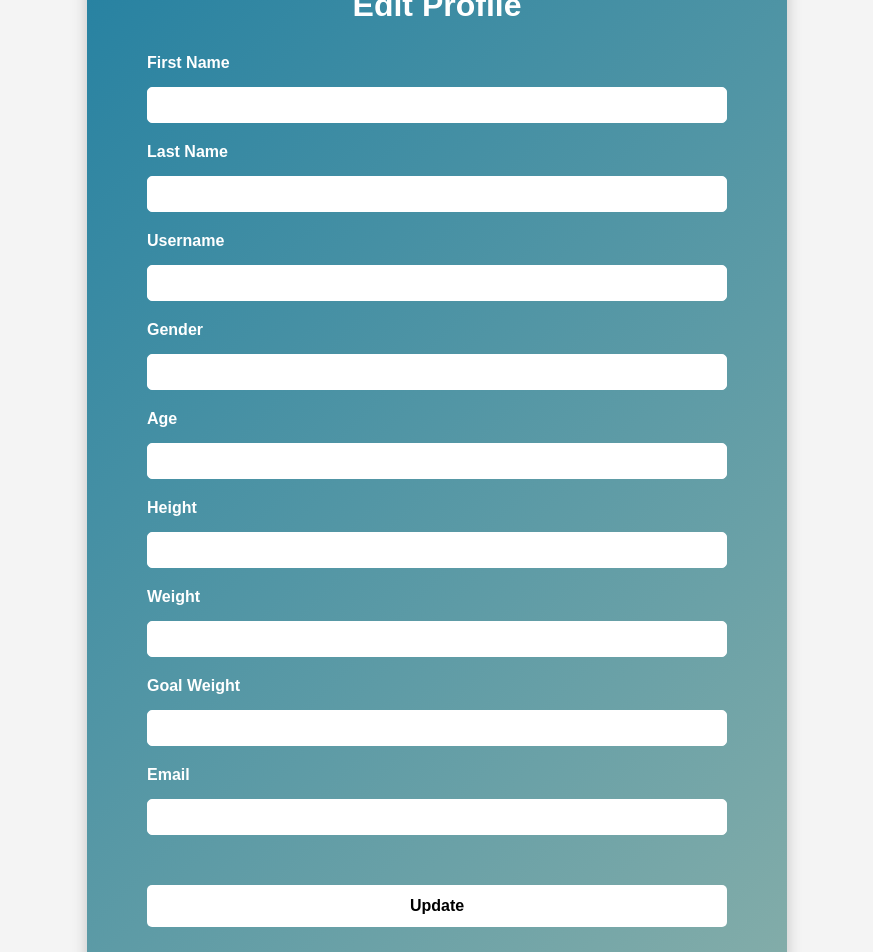
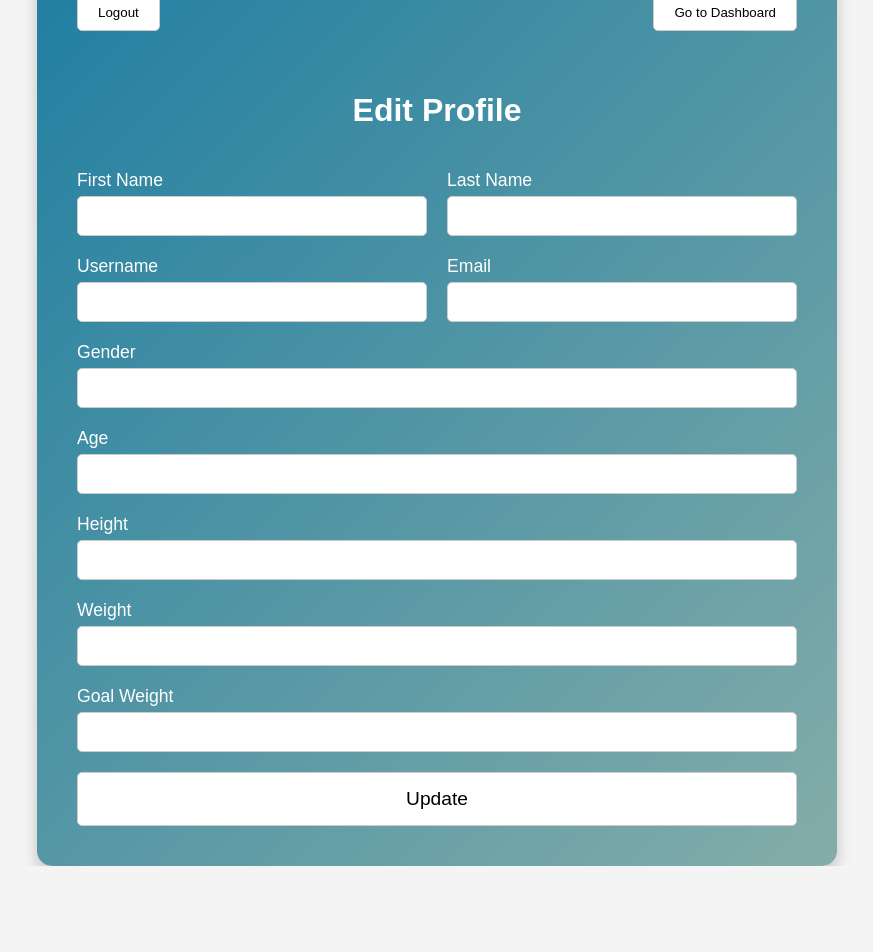
Before and after one commit to ZackAlaoui/COP4331_LargeProject, a React (Vite) app in the folder frontend/: page /editprofile in a window 1280 px wide. Shown: the top 952 px of the page, without its empty margins (203-1076 px from the left). After the commit the page ends 866 px from the top, so only its background shows below. Built offline with nearby package versions, Linux system fonts and the light colour scheme.

Commit message:
simran-design changes

```diff
--- a/frontend/src/components/EditProfile.css
+++ b/frontend/src/components/EditProfile.css
@@ -6,97 +6,81 @@ body {
   flex-direction: column;
   justify-content: center;
   align-items: center;
-  min-height: 100vh; /* Ensure body spans full viewport height */
+  min-height: 100vh;
   box-sizing: border-box;
-  padding: 20px 0; /* Add padding to prevent cutoff */
+  padding: 20px 0;
 }
 
 .containerEditProfile {
-  width: 700px; /* Adjusted width for a larger box */
-  padding: 60px; /* Increased padding for height */
+  width: 800px; /* Increased width for a wider box */
+  padding: 40px;
   border-radius: 15px;
-  background-image: linear-gradient(135deg, #1f7ea1, #84ada9);
+  background-image: linear-gradient(135deg, #1F7EA1, #84ada9);
   color: #fff;
   box-shadow: 0 8px 15px rgba(0, 0, 0, 0.2);
   margin-top: 20px;
   display: flex;
   flex-direction: column;
   box-sizing: border-box;
-  gap: 10px; /* Increased spacing between elements */
-  max-height: none; /* Removed height restriction */
+  gap: 20px;
 }
 
-/* Header buttons container */
 .headerButtons {
-  display: flex; /* Align buttons in a row */
-  justify-content: space-between; /* Distribute buttons evenly */
-  margin-bottom: 20px; /* Add spacing below buttons */
+  display: flex;
+  justify-content: space-between;
+  margin-bottom: 20px;
 }
 
-/* Buttons */
 .editProfileButton {
-  padding: 12px 20px;
-  font-size: 16px;
-  font-weight: bold;
-  color: #000;
-  background-color: white;
-  border: none;
+  padding: 10px 20px;
+  background-color: white; /* White background */
+  color: black; /* Black text */
+  border: 1px solid #ccc; /* Light border to define button shape */
+  cursor: pointer;
   border-radius: 5px;
-  cursor: pointer;
-  transition: all 0.3s;
 }
 
-.editProfileButton:hover {
-  background-color: #c7c7c7;
+.editProfile {
+  text-align: center;
+  font-size: 2rem;
 }
 
-/* Header */
-.editProfile {
-  font-size: 32px;
-  font-weight: bold;
-  text-align: center;
-  margin-bottom: 20px;
-  color: #fff;
+.inputGroup {
+  display: flex;
+  gap: 20px;
+  flex-wrap: wrap;
 }
 
-/* Labels */
-.editProfileLabel {
-  font-size: 16px;
-  font-weight: bold;
-  color: #fff;
-  margin-bottom: 5px;
-  display: block;
+.inputField {
+  flex: 1;
+  display: flex;
+  flex-direction: column;
 }
 
-/* Inputs */
-.editProfileInput {
-  width: 100%;
-  padding: 8px;
-  font-size: 16px;
-  border: 1px solid white;
-  border-radius: 5px;
-  box-sizing: border-box;
-  margin-bottom: 10px;
-  background-color: #fff;
-  color: #333;
+.editProfileLabel {
+  font-size: 1.1rem;
+  margin-bottom: 5px;
 }
 
-.editProfileInput:focus {
-  border-color: #2486a5;
-  outline: none;
-  box-shadow: 0 0 5px rgba(36, 134, 165, 0.5);
+.editProfileInput {
+  padding: 10px;
+  font-size: 1rem;
+  border: 1px solid #ccc;
+  border-radius: 5px;
 }
 
-/* Update button */
 .updateButton {
-  margin-top: 30px; /* Push Update button lower */
+  background-color: white; /* White background */
+  color: black; /* Black text */
+  width: 100%;
+  padding: 15px;
+  font-size: 1.2rem;
+  border: 1px solid #ccc; /* Light border */
 }
 
-/* Updated Message */
 .UpdateInfoSuccess {
-  font-size: 16px;
-  font-weight: bold;
   text-align: center;
-  color: white;
   margin-top: 10px;
+  color: green;
+  font-size: 1rem;
 }
--- a/frontend/src/components/EditProfile.tsx
+++ b/frontend/src/components/EditProfile.tsx
@@ -172,6 +172,9 @@ function EditProfile() {
         </button>
       </div>
       <h1 className="editProfile">Edit Profile</h1>
+
+      <div className="inputGroup">
+        <div className="inputField">
           <label className="editProfileLabel" htmlFor="FirstName">
             First Name
           </label>
@@ -182,6 +185,8 @@ function EditProfile() {
             value={firstName}
             onChange={(e) => setFirstName(e.target.value)}
           />
+        </div>
+        <div className="inputField">
           <label className="editProfileLabel" htmlFor="LastName">
             Last Name
           </label>
@@ -192,6 +197,11 @@ function EditProfile() {
             value={lastName}
             onChange={(e) => setLastName(e.target.value)}
           />
+        </div>
+      </div>
+
+      <div className="inputGroup">
+        <div className="inputField">
           <label className="editProfileLabel" htmlFor="UserName">
             Username
           </label>
@@ -202,6 +212,22 @@ function EditProfile() {
             value={userName}
             onChange={(e) => setUserName(e.target.value)}
           />
+        </div>
+        <div className="inputField">
+          <label className="editProfileLabel" htmlFor="Email">
+            Email
+          </label>
+          <input
+            className="editProfileInput"
+            type="email"
+            id="Email"
+            value={email}
+            onChange={(e) => setEmail(e.target.value)}
+          />
+        </div>
+      </div>
+
+      <div className="inputField">
         <label className="editProfileLabel" htmlFor="Gender">
           Gender
         </label>
@@ -212,6 +238,9 @@ function EditProfile() {
           value={gender}
           onChange={(e) => setGender(e.target.value)}
         />
+      </div>
+
+      <div className="inputField">
         <label className="editProfileLabel" htmlFor="Age">
           Age
         </label>
@@ -222,6 +251,9 @@ function EditProfile() {
           value={age}
           onChange={(e) => setAge(e.target.value)}
         />
+      </div>
+
+      <div className="inputField">
         <label className="editProfileLabel" htmlFor="Height">
           Height
         </label>
@@ -232,6 +264,9 @@ function EditProfile() {
           value={height}
           onChange={(e) => setHeight(e.target.value)}
         />
+      </div>
+
+      <div className="inputField">
         <label className="editProfileLabel" htmlFor="Weight">
           Weight
         </label>
@@ -242,6 +277,9 @@ function EditProfile() {
           value={weight}
           onChange={(e) => setWeight(e.target.value)}
         />
+      </div>
+
+      <div className="inputField">
         <label className="editProfileLabel" htmlFor="GoalWeight">
           Goal Weight
         </label>
@@ -252,16 +290,8 @@ function EditProfile() {
           value={goalweight}
           onChange={(e) => setGoalWeight(e.target.value)}
         />
-      <label className="editProfileLabel" htmlFor="Email">
-        Email
-      </label>
-      <input
-        className="editProfileInput"
-        type="email"
-        id="Email"
-        value={email}
-        onChange={(e) => setEmail(e.target.value)}
-      />
+      </div>
+
       <button
         className="editProfileButton updateButton"
         onClick={updateUserInfo}
```
Lines whose indentation alone changed are shown as unchanged.
